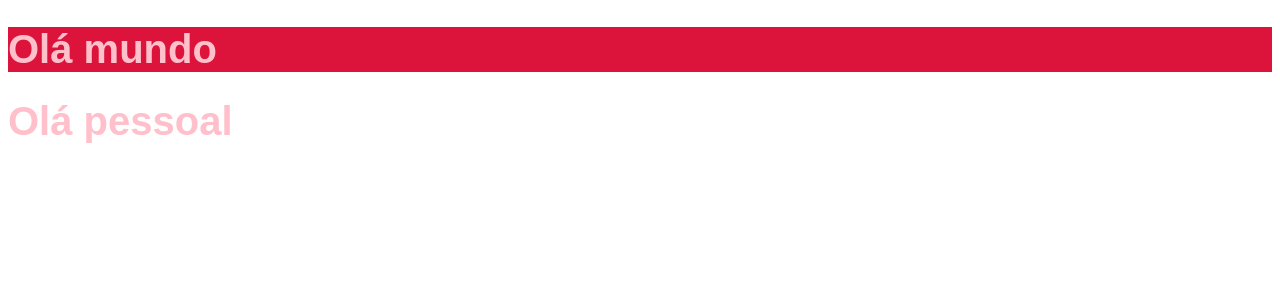
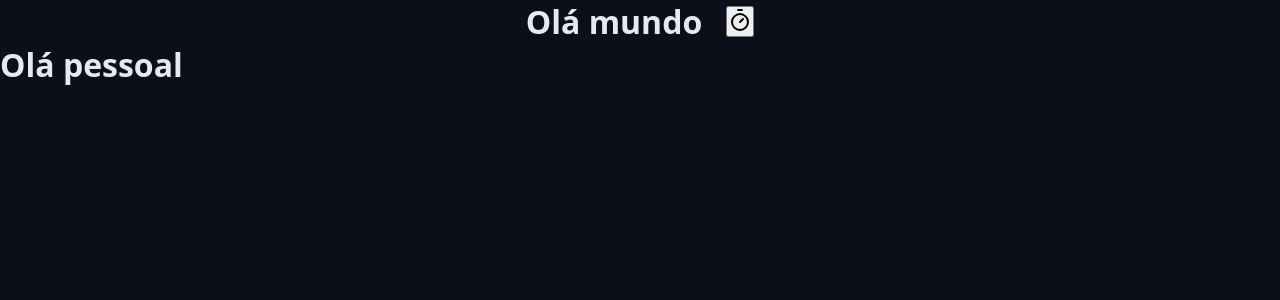
Before and after one commit to Leonardodev126/Aprendendo_React_Projeto_Chronos, a React (Vite) app in the folder chronos-pomodoro/: page / in a window 1280 px wide. Shown: the top 300 px of the page. Built offline with nearby package versions, Linux system fonts and the light colour scheme.

Commit message:
Finalizando o componente Heading e tipagem TypeScript de children (ReactNode)

```diff
--- a/chronos-pomodoro/src/App.tsx
+++ b/chronos-pomodoro/src/App.tsx
@@ -1,12 +1,16 @@
 import "./styles/theme.css"
 import "./styles/global.css"
 import { Heading } from "./components/Heading";
+import { TimerIcon } from "lucide-react"
 
 
 export function App() {
   return (
     <>
-    <Heading attr={123} attr2="String">Olá mundo</Heading>
+    <Heading>
+      Olá mundo
+      <button><TimerIcon /></button>
+    </Heading>
     <h1>Olá pessoal</h1>
     </>
   );
--- a/chronos-pomodoro/src/components/Heading.module.css
+++ b/chronos-pomodoro/src/components/Heading.module.css
@@ -1,8 +1,6 @@
-
 .heading {
-    background-color: crimson;
+    display: flex;
+    align-items: center;
+    justify-content: center;
+    gap: 2.4rem;
 }
-
-.cyan {
-    color: cyan;
-}
--- a/chronos-pomodoro/src/components/Heading.tsx
+++ b/chronos-pomodoro/src/components/Heading.tsx
@@ -1,6 +1,9 @@
 import styles from "./Heading.module.css";
 
-export function Heading(props) {
-    console.log(props)
-    return <h1 className={styles.heading}>{props.children}</h1>
+type HeadingProps = {
+    children: React.ReactNode; // Para o o children aceitar qualquer coisa do React
 }
+
+export function Heading({ children }: HeadingProps) {
+    return <h1 className={styles.heading}>{children}</h1>
+}
--- a/chronos-pomodoro/src/styles/global.css
+++ b/chronos-pomodoro/src/styles/global.css
@@ -1,8 +1,16 @@
-body {
-    font-family: sans-serif;
-    font-size: 20px;
+* {
+    padding: 0;
+    margin: 0;
+    box-sizing: border-box;
 }
 
-h1 {
-    color: var(--primary);
+html {
+    font-size: 62.5%;
 }
+
+body {
+    font-family: system-ui, -apple-system, BlinkMacSystemFont, 'Segoe UI', Roboto, Oxygen, Ubuntu, Cantarell, 'Open Sans', 'Helvetica Neue', sans-serif;
+    font-size: 1.6rem;
+    background: var(--gray-900);
+    color: var(--text-default);
+}
--- a/chronos-pomodoro/src/styles/theme.css
+++ b/chronos-pomodoro/src/styles/theme.css
@@ -1,3 +1,37 @@
 :root {
-    --primary: pink;
+  --gray-100: #e6e9f0;
+  --gray-200: #cdd3e1;
+  --gray-300: #aab3cc;
+  --gray-400: #555f7d;
+  --gray-500: #454f6a;
+  --gray-600: #363d56;
+  --gray-700: #272f43;
+  --gray-800: #181f2e;
+  --gray-900: #0a0f1a;
+
+  --primary-light: #4de7b7;
+  --primary: #0da170;
+  --primary-dark: #065f46;
+
+  --link-color: #10b981;
+  --link-hover: #0b8a60;
+
+  --success: #22c55e;
+  --warning: #eab308;
+  --error: #991b1b;
+  --info: #0ea5e9;
+
+  --text-over-primary: #0a0f1a;
+  --text-over-primary-dark: #e6e9f0;
+  --text-over-primary-light: #0a0f1a;
+  --text-over-success: #0a0f1a;
+  --text-over-warning: #0a0f1a;
+  --text-over-error: #e6e9f0;
+  --text-over-info: #0a0f1a;
+
+  --text-default: #e6e9f0;
+  --text-muted: #aab3cc;
+
+  --disabled: #555f7d;
+  --text-disabled: #aab3cc;
 }
```
